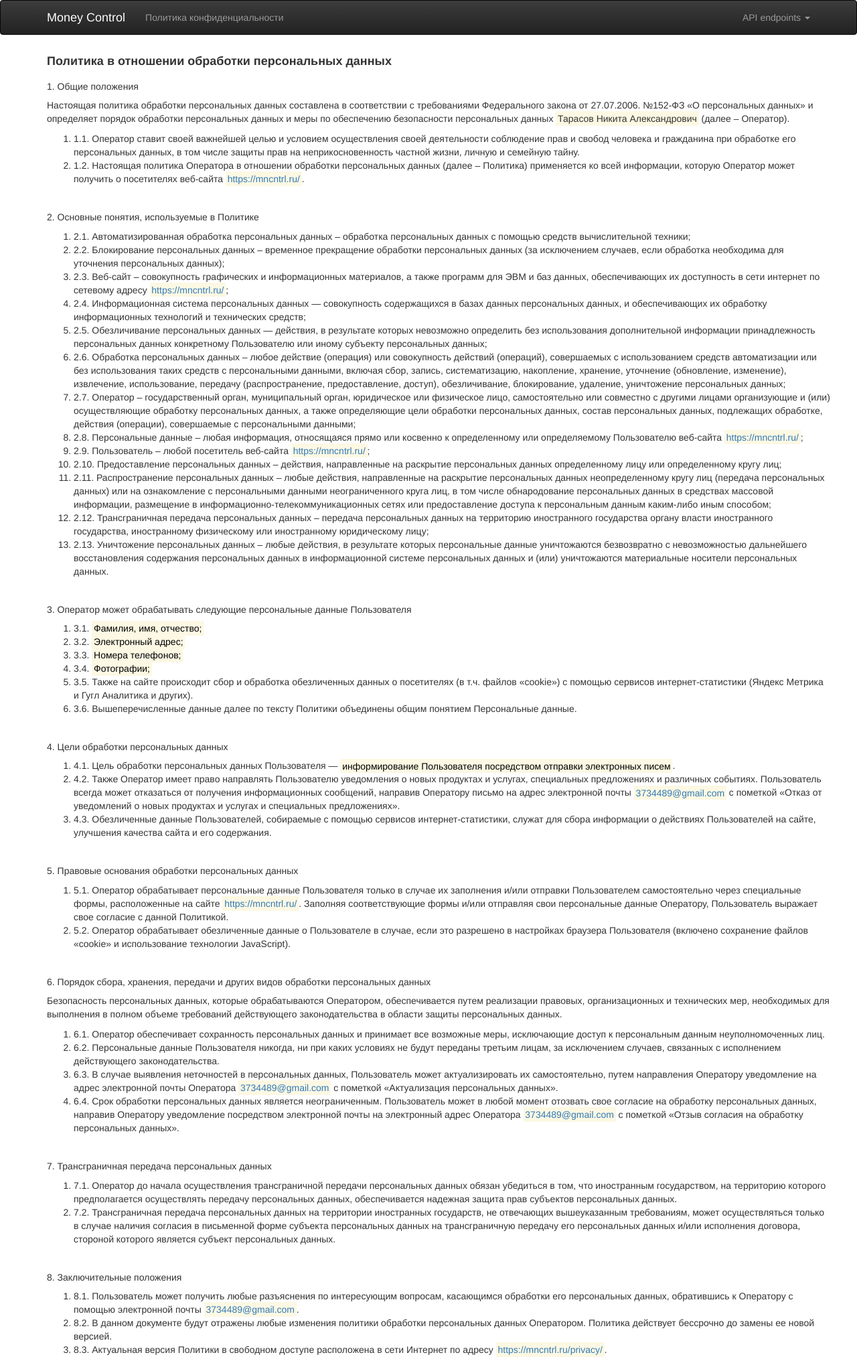
After one commit to n1kko777/moneycontrol-app-api, a Django app: page /privacy/ in a window 1280 px wide. The commit adds this page. Shown: the whole page at 67% size. Run offline with Django 3.2, Linux system fonts and the light colour scheme; parts of the project's set-up code (start-up, migrations or seed data) failed here and were passed over; some libraries are stand-ins or nearby versions.

Commit message:
Политика конфиденциальности

```diff
--- a/app/app/urls.py
+++ b/app/app/urls.py
@@ -10,6 +10,8 @@ from .views import NewEmailConfirmation
 
 urlpatterns = [
     url(r'^$', TemplateView.as_view(template_name="home.html"), name='home'),
+    url(r'^privacy/$', TemplateView.as_view(template_name="privacy.html"),
+        name='privacy'),
     url(r'^signup/$', TemplateView.as_view(template_name="signup.html"),
         name='signup'),
     url(r'^email-verification/$',
--- a/app/templates/base.html
+++ b/app/templates/base.html
@@ -32,18 +32,27 @@
                     <a href="#" class="dropdown-toggle" data-toggle="dropdown">API endpoints <span class="caret"></span></a>
 
                     <ul class="dropdown-menu" role="menu">
+                        {% if user.is_authenticated %}
+                        <!-- these pages require user token -->
+                        <li><a href="{% url 'user-details' %}">User details</a></li>
+                        <li><a href="{% url 'logout' %}">Logout</a></li>
+                        <li><a href="{% url 'password-change' %}">Password change</a></li>
+                        <li class="divider"></li>
+                        {% else %}
                         <!-- these pages don't require user token -->
                         <li><a href="{% url 'signup' %}">Signup</a></li>
                         <li><a href="{% url 'login' %}">Login</a></li>
                         <li><a href="{% url 'password-reset' %}">Password Reset</a></li>
                         <li class="divider"></li>
-                        <!-- these pages require user token -->
-                        <li><a href="{% url 'user-details' %}">User details</a></li>
-                        <li><a href="{% url 'logout' %}">Logout</a></li>
-                        <li><a href="{% url 'password-change' %}">Password change</a></li>
-                        <li class="divider"></li>
+                        {% endif %}
+
                         <!-- these page for resend verification email -->
                         <li><a href="{% url 'reverify-email' %}">Resend verification email</a></li>
+                        <!-- these pages for App sources -->
+                        <li class="divider"></li>
+                        <li><a target="_blank" href="https://github.com/n1kko777/moneycontrol-rn-app">App Source Code</a></li>
+                        <li><a target="_blank" href="https://github.com/n1kko777/moneycontrol-app-api">API Source Code</a></li>
+                        <li><a target="_blank" href="{% url 'api_docs' %}">API Docs</a></li>
                     </ul>
                 </li>
             </ul>
@@ -59,9 +68,7 @@
             </div>
             <div class="collapse navbar-collapse">
                 <ul class="nav navbar-nav">
-                    <li><a target="_blank" href="https://github.com/n1kko777/moneycontrol-rn-app">App Source Code</a></li>
-                    <li><a target="_blank" href="https://github.com/n1kko777/moneycontrol-app-api">API Source Code</a></li>
-                    <li><a target="_blank" href="{% url 'api_docs' %}">API Docs</a></li>
+                    <li><a href="{% url 'privacy' %}">Политика конфиденциальности</a></li>
                 </ul>
             </div>
             <!--/.nav-collapse -->
--- /dev/null
+++ b/app/templates/privacy.html
@@ -0,0 +1,222 @@
+{% extends "base.html" %}
+
+{% block content %}
+
+<div class="container">
+    <div class="row mb-4">
+        <div class="col">
+            <p class="mb-4"></p>
+            <h4><strong>Политика в отношении обработки персональных данных</strong></h4>
+        </div>
+    </div>
+    <div class="row mb-4">
+        <div class="col">
+            <p class="m-0 p-0"></p>
+            <h5>1. Общие положения</h5>
+            <p class="mb-4"></p>
+            <span>Настоящая политика обработки персональных данных
+                составлена в соответствии с требованиями Федерального закона от 27.07.2006.
+                №152-ФЗ «О персональных данных» и определяет порядок обработки персональных
+                данных и меры по обеспечению безопасности персональных данных <span class="mark">Тарасов Никита Александрович</span> (далее – Оператор).</span>
+            <p class="mb-4"></p>
+            <ol>
+                <li>1.1. Оператор ставит своей важнейшей целью и условием осуществления своей
+                    деятельности соблюдение прав и свобод человека и гражданина при обработке
+                    его персональных данных, в том числе защиты прав на неприкосновенность
+                    частной жизни, личную и семейную тайну.</li>
+                <li>1.2. Настоящая политика Оператора в отношении обработки персональных данных
+                    (далее – Политика) применяется ко всей информации, которую Оператор может
+                    получить о посетителях веб-сайта <a class="link mark" href="/">https://mncntrl.ru/</a>.</li>
+            </ol>
+        </div>
+    </div>
+    <div class="row">&nbsp;</div>
+    <div class="row mb-4">
+        <div class="col">
+            <p class="m-0 p-0"></p>
+            <h5>2. Основные понятия, используемые в Политике</h5>
+            <p class="mb-4"></p>
+            <ol>
+                <li>2.1. Автоматизированная обработка персональных данных – обработка
+                    персональных
+                    данных с помощью средств вычислительной техники;</li>
+                <li>2.2. Блокирование персональных данных – временное прекращение обработки
+                    персональных данных (за исключением случаев, если обработка необходима для
+                    уточнения персональных данных);</li>
+                <li>2.3. Веб-сайт – совокупность графических и информационных материалов, а
+                    также
+                    программ для ЭВМ и баз данных, обеспечивающих их доступность в сети интернет
+                    по сетевому адресу <a class="link mark" href="/">https://mncntrl.ru/</a>;</li>
+                <li>2.4. Информационная система персональных данных — совокупность содержащихся
+                    в
+                    базах данных персональных данных, и обеспечивающих их обработку
+                    информационных технологий и технических средств;</li>
+                <li>2.5. Обезличивание персональных данных — действия, в результате которых
+                    невозможно определить без использования дополнительной информации
+                    принадлежность персональных данных конкретному Пользователю или иному
+                    субъекту персональных данных;</li>
+                <li>2.6. Обработка персональных данных – любое действие (операция) или
+                    совокупность
+                    действий (операций), совершаемых с использованием средств автоматизации или
+                    без использования таких средств с персональными данными, включая сбор,
+                    запись, систематизацию, накопление, хранение, уточнение (обновление,
+                    изменение), извлечение, использование, передачу (распространение,
+                    предоставление, доступ), обезличивание, блокирование, удаление, уничтожение
+                    персональных данных;</li>
+                <li>2.7. Оператор – государственный орган, муниципальный орган, юридическое или
+                    физическое лицо, самостоятельно или совместно с другими лицами организующие
+                    и (или) осуществляющие обработку персональных данных, а также определяющие
+                    цели обработки персональных данных, состав персональных данных, подлежащих
+                    обработке, действия (операции), совершаемые с персональными данными;</li>
+                <li>2.8. Персональные данные – любая информация, относящаяся прямо или косвенно
+                    к
+                    определенному или определяемому Пользователю веб-сайта <a class="link mark" href="/">https://mncntrl.ru/</a>;</li>
+                <li>2.9. Пользователь – любой посетитель веб-сайта <a class="link mark" href="/">https://mncntrl.ru/</a>;</li>
+                <li>2.10. Предоставление персональных данных – действия, направленные на
+                    раскрытие
+                    персональных данных определенному лицу или определенному кругу лиц;</li>
+                <li>2.11. Распространение персональных данных – любые действия, направленные на
+                    раскрытие персональных данных неопределенному кругу лиц (передача
+                    персональных данных) или на ознакомление с персональными данными
+                    неограниченного круга лиц, в том числе обнародование персональных данных в
+                    средствах массовой информации, размещение в
+                    информационно-телекоммуникационных сетях или предоставление доступа к
+                    персональным данным каким-либо иным способом;</li>
+                <li>2.12. Трансграничная передача персональных данных – передача персональных
+                    данных
+                    на территорию иностранного государства органу власти иностранного
+                    государства, иностранному физическому или иностранному юридическому лицу;
+                </li>
+                <li>2.13. Уничтожение персональных данных – любые действия, в результате которых
+                    персональные данные уничтожаются безвозвратно с невозможностью дальнейшего
+                    восстановления содержания персональных данных в информационной системе
+                    персональных данных и (или) уничтожаются материальные носители персональных
+                    данных.</li>
+            </ol>
+        </div>
+    </div>
+    <div class="row">&nbsp;</div>
+    <div class="row mb-4">
+        <div class="col">
+            <p class="m-0 p-0"></p>
+            <h5>3. Оператор может обрабатывать следующие персональные данные Пользователя</h5>
+            <p class="mb-4"></p>
+            <ol>
+                <li>3.1. <mark>Фамилия, имя, отчество;</mark></li>
+                <li>3.2. <mark>Электронный адрес;</mark></li>
+                <li>3.3. <mark>Номера телефонов;</mark></li>
+                <li>3.4. <mark>Фотографии;</mark></li>
+                <li>3.5. Также на сайте происходит сбор и обработка обезличенных данных о посетителях (в т.ч. файлов «cookie») с помощью сервисов интернет-статистики (Яндекс Метрика и Гугл Аналитика и других).</li>
+                <li>3.6. Вышеперечисленные данные далее по тексту Политики объединены общим понятием Персональные данные.</li>
+            </ol>
+        </div>
+    </div>
+    <div class="row">&nbsp;</div>
+    <div class="row mb-4">
+        <div class="col">
+            <p class="m-0 p-0"></p>
+            <h5>4. Цели обработки персональных данных</h5>
+            <p class="mb-4"></p>
+            <ol>
+                <li>4.1. Цель обработки персональных данных Пользователя — <mark>информирование Пользователя посредством отправки электронных писем</mark>.</li>
+                <li>4.2. Также Оператор имеет право направлять Пользователю уведомления о новых
+                    продуктах и услугах, специальных предложениях и различных событиях.
+                    Пользователь всегда может отказаться от получения информационных сообщений,
+                    направив Оператору письмо на адрес электронной почты <a target="_blank" class="link mark" href="mailto:3734489@gmail.com">3734489@gmail.com</a> с пометкой «Отказ от
+                    уведомлений о новых продуктах и услугах и специальных предложениях».</li>
+                <li>4.3. Обезличенные данные Пользователей, собираемые с помощью сервисов
+                    интернет-статистики, служат для сбора информации о действиях Пользователей
+                    на сайте, улучшения качества сайта и его содержания.</li>
+            </ol>
+        </div>
+    </div>
+    <div class="row">&nbsp;</div>
+    <div class="row mb-4">
+        <div class="col">
+            <p class="m-0 p-0"></p>
+            <h5>5. Правовые основания обработки персональных данных</h5>
+            <p class="mb-4"></p>
+            <ol>
+                <li>5.1. Оператор обрабатывает персональные данные Пользователя только в случае
+                    их
+                    заполнения и/или отправки Пользователем самостоятельно через специальные
+                    формы, расположенные на сайте <a class="link mark" href="/">https://mncntrl.ru/</a>. Заполняя соответствующие формы
+                    и/или отправляя свои персональные данные Оператору, Пользователь выражает
+                    свое согласие с данной Политикой.</li>
+                <li>5.2. Оператор обрабатывает обезличенные данные о Пользователе в случае, если
+                    это
+                    разрешено в настройках браузера Пользователя (включено сохранение файлов
+                    «cookie» и использование технологии JavaScript).</li>
+            </ol>
+        </div>
+    </div>
+    <div class="row">&nbsp;</div>
+    <div class="row mb-4">
+        <div class="col">
+            <p class="m-0 p-0"></p>
+            <h5>6. Порядок сбора, хранения, передачи и других видов обработки персональных
+                данных</h5>
+            <p class="mb-4"></p>
+            <span>Безопасность персональных данных, которые обрабатываются
+                Оператором, обеспечивается путем реализации правовых, организационных и
+                технических мер, необходимых для выполнения в полном объеме требований
+                действующего законодательства в области защиты персональных данных.</span>
+            <p class="mb-4"></p>
+            <ol>
+                <li>6.1. Оператор обеспечивает сохранность персональных данных и принимает все
+                    возможные меры, исключающие доступ к персональным данным неуполномоченных
+                    лиц.</li>
+                <li>6.2. Персональные данные Пользователя никогда, ни при каких условиях не будут
+                    переданы третьим лицам, за исключением случаев, связанных с исполнением
+                    действующего законодательства.</li>
+                <li>6.3. В случае выявления неточностей в персональных данных, Пользователь может
+                    актуализировать их самостоятельно, путем направления Оператору уведомление
+                    на адрес электронной почты Оператора <a target="_blank" class="link mark" href="mailto:3734489@gmail.com">3734489@gmail.com</a> с пометкой «Актуализация
+                    персональных данных».</li>
+                <li>6.4. Срок обработки персональных данных является неограниченным. Пользователь
+                    может в любой момент отозвать свое согласие на обработку персональных
+                    данных, направив Оператору уведомление посредством электронной почты на
+                    электронный адрес Оператора <a target="_blank" class="link mark" href="mailto:3734489@gmail.com">3734489@gmail.com</a> с пометкой «Отзыв согласия на
+                    обработку персональных данных».</li>
+            </ol>
+        </div>
+    </div>
+    <div class="row">&nbsp;</div>
+    <div class="row mb-4">
+        <div class="col">
+            <p class="m-0 p-0"></p>
+            <h5>7. Трансграничная передача персональных данных</h5>
+            <p class="mb-4"></p>
+            <ol>
+                <li>7.1. Оператор до начала осуществления трансграничной передачи персональных данных
+                    обязан убедиться в том, что иностранным государством, на территорию которого
+                    предполагается осуществлять передачу персональных данных, обеспечивается
+                    надежная защита прав субъектов персональных данных.</li>
+                <li>7.2. Трансграничная передача персональных данных на территории иностранных
+                    государств, не отвечающих вышеуказанным требованиям, может осуществляться
+                    только в случае наличия согласия в письменной форме субъекта персональных
+                    данных на трансграничную передачу его персональных данных и/или исполнения
+                    договора, стороной которого является субъект персональных данных.</li>
+            </ol>
+        </div>
+    </div>
+    <div class="row">&nbsp;</div>
+    <div class="row mb-4">
+        <div class="col">
+            <p class="m-0 p-0"></p>
+            <h5>8. Заключительные положения</h5>
+            <p class="mb-4"></p>
+            <ol>
+                <li>8.1. Пользователь может получить любые разъяснения по интересующим вопросам,
+                    касающимся обработки его персональных данных, обратившись к Оператору с
+                    помощью электронной почты <a target="_blank" class="link mark" href="mailto:3734489@gmail.com">3734489@gmail.com</a>.</li>
+                <li>8.2. В данном документе будут отражены любые изменения политики обработки
+                    персональных данных Оператором. Политика действует бессрочно до замены ее
+                    новой версией.</li>
+                <li>8.3. Актуальная версия Политики в свободном доступе расположена в сети Интернет
+                    по адресу <a class="link mark" href="/privacy/">https://mncntrl.ru/privacy/</a>.</li>
+            </ol>
+        </div>
+    </div>
+</div>
+{% endblock %}
```
